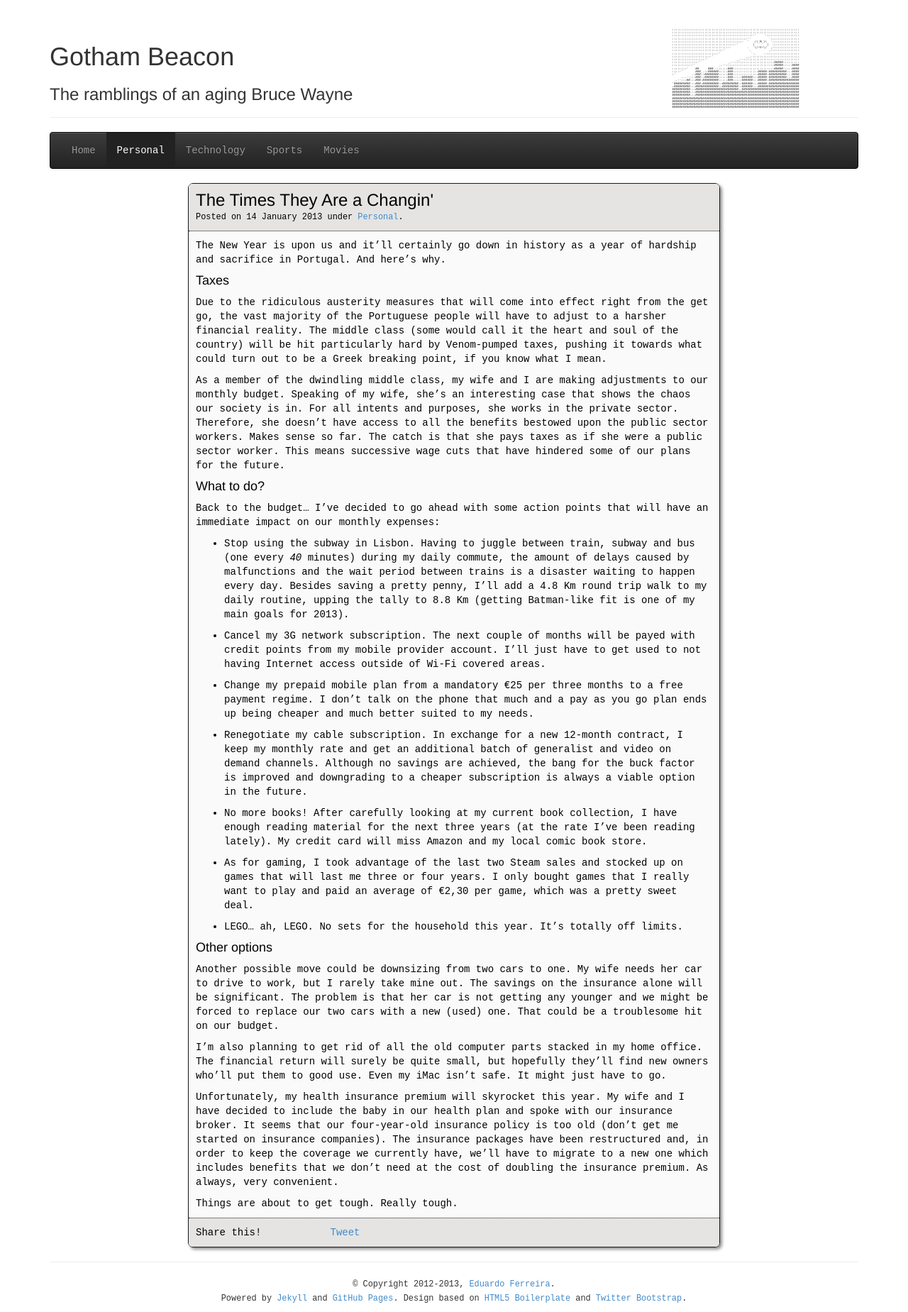
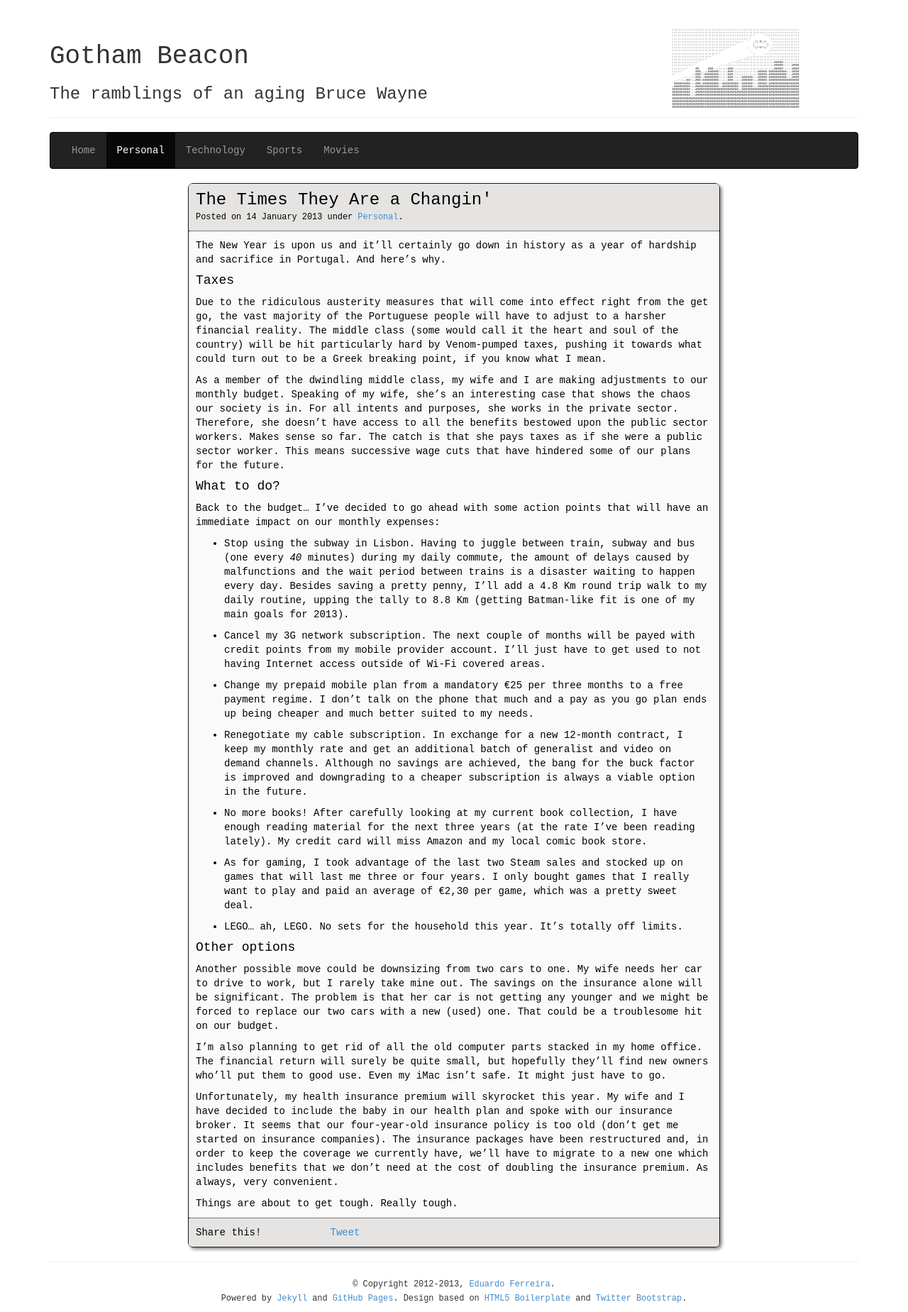
Before and after one commit to MulberryBeacon/gothambeacon.com, a Jekyll site: the page built from _posts/2013-01-14-the-times-they-are-a-changin.md, in a window 1280 px wide. Shown: the whole page at 71% size. Built offline with Jekyll 4.4.1, drawn with Linux system fonts in a browser that asks for light colours; nearby versions of some CDN libraries; comment, search, counter and statistics services are not loaded.

Commit message:
Fixed precedente issue with font family definition for headers.

```diff
--- a/_layouts/default.html
+++ b/_layouts/default.html
@@ -14,7 +14,7 @@
 
 		<!-- Style sheets -->
 		<link href="/css/bootstrap.min.css" rel="stylesheet" media="screen">
-		<link href="/css/bootstrap-theme.min.css" rel="stylesheet" media="screen">
+		<!--<link href="/css/bootstrap-theme.min.css" rel="stylesheet" media="screen">-->
 		<link href="/css/custom.css" rel="stylesheet" media="screen">
 	</head>
 	<body>
--- a/css/custom.css
+++ b/css/custom.css
@@ -5,18 +5,26 @@ body {
 	font-family: "Courier New", Courier, monospace;
 }
 
+h1,
+h2,
+h3,
+h4,
+h5,
+h6,
+.h1,
+.h2,
+.h3,
+.h4,
+.h5,
+.h6 {
+	font-family: "Courier New", Courier, monospace
+}
+
 /*
  * Removes top margin from the line separating the page footer from the content section
  */
 footer > hr {
 	margin-top: 0;
-}
-
-/*
- * Hide link underscoring in the footer section for humans.txt and HTML5
- */
-a.link-image {
-	text-decoration: none;
 }
 
 /*
```
